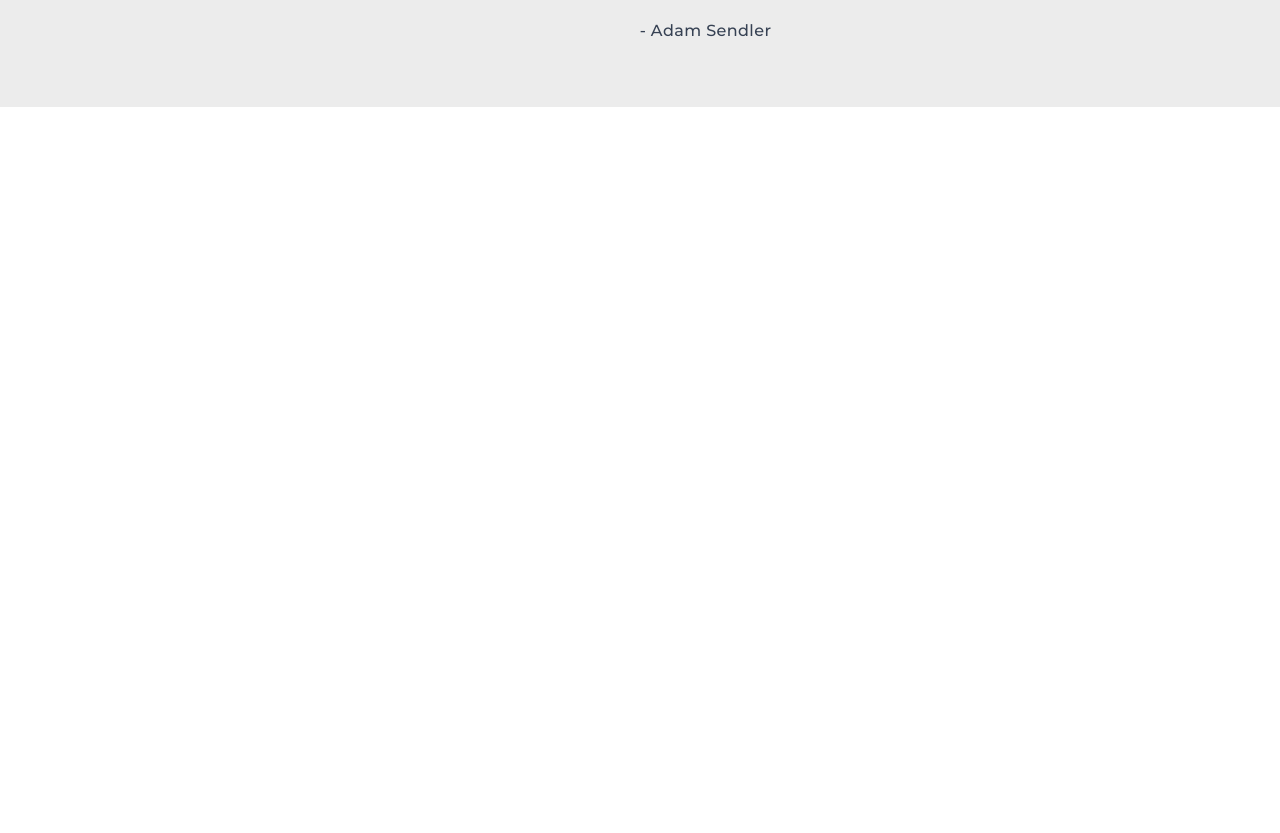
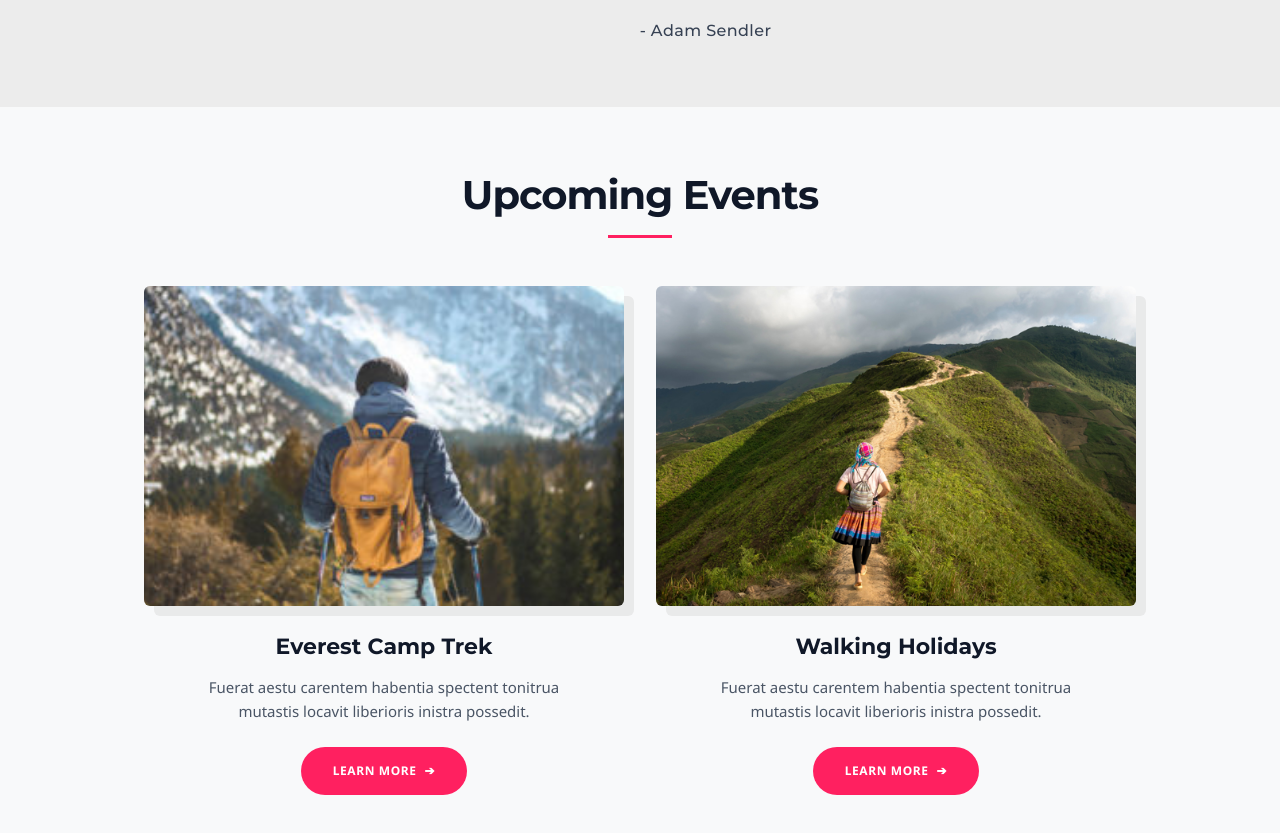
Before and after one commit to NoorAslamSe/outdoor-next, a Next.js app in the folder Desktop/outdoor-next/: page / in a window 1280 px wide. Shown: the part 915-1748 px from the top of the page. Before the commit the page ends 1060 px from the top, so only its background shows below. Built offline with nearby package versions, Linux system fonts and the light colour scheme.

Commit message:
upComing Events section add to home

```diff
--- /dev/null
+++ b/Desktop/outdoor-next/app/components/UpcomingEvents.tsx
@@ -0,0 +1,70 @@
+import Image from 'next/image';
+
+export default function UpcomingEvents() {
+  const events = [
+    {
+      id: 1,
+      title: "Everest Camp Trek",
+      description: "Fuerat aestu carentem habentia spectent tonitrua mutastis locavit liberioris inistra possedit.",
+      image: "/everest.jpg",
+    },
+    {
+      id: 2,
+      title: "Walking Holidays",
+      description: "Fuerat aestu carentem habentia spectent tonitrua mutastis locavit liberioris inistra possedit.",
+      image: "/walking.jpg",
+    },
+  ];
+
+  return (
+    // Responsive outer section with a soft light-gray background to match your design
+    <section className="bg-[#f8f9fa] py-16 px-6 w-full flex flex-col items-center justify-center">
+
+      {/* 1. Header with Montserrat Font */}
+      <div className="text-center flex flex-col items-center mb-12">
+        <h2 className="font-sans text-3xl md:text-[40px] font-bold text-gray-900 tracking-tight mb-4">
+          Upcoming Events
+        </h2>
+        {/* Pink divider line */}
+        <div className="w-16 h-[3px] bg-[#FF2060]" />
+      </div>
+
+      {/* 2. Responsive Cards Grid */}
+      {/* - Mobile: 1 column (flex-col) */}
+      {/* - Tablet/PC: 2 columns (md:flex-row) with a maximum width limit */}
+      <div className="max-w-5xl w-full flex flex-col md:flex-row gap-10 md:gap-8 justify-center items-stretch">
+        {events.map((event) => (
+          <div key={event.id} className="flex-1 flex flex-col items-center max-w-[480px] mx-auto md:mx-0">
+
+            {/* Card Image with soft shadow and white offset margin wrapper matching mockup */}
+            <div className="relative w-full aspect-[3/2] rounded-md overflow-hidden shadow-[10px_10px_0px_0px_rgba(230,230,230,0.8)] mb-6">
+              <Image
+                src={event.image}
+                alt={event.title}
+                fill
+                className="object-cover"
+              />
+            </div>
+
+            {/* Event Title (Montserrat Bold) */}
+            <h3 className="font-sans text-[22px] font-bold text-gray-900 mb-3 text-center">
+              {event.title}
+            </h3>
+
+            {/* Event Description (Noto Sans Normal) */}
+            <p className="font-noto text-[15px] leading-[24px] text-gray-600 text-center mb-6 max-w-[380px]">
+              {event.description}
+            </p>
+
+            {/* LEARN MORE Button (Noto Sans, exact Pink Brand color) */}
+            <button className="font-noto bg-[#FF2060] text-white font-bold text-xs tracking-wider uppercase py-4 px-8 rounded-full hover:bg-[#e01650] transition-colors flex items-center justify-center gap-2">
+              Learn More <span>➔</span>
+            </button>
+
+          </div>
+        ))}
+      </div>
+
+    </section>
+  );
+}
--- a/Desktop/outdoor-next/app/page.tsx
+++ b/Desktop/outdoor-next/app/page.tsx
@@ -1,7 +1,7 @@
 import Header from './components/Header';
 import Hero from './components/Hero';
-// Add this line at the top:
 import Testimonial from './components/Testimonial';
+import UpcomingEvents from './components/UpcomingEvents';
 
 export default function Home() {
   return (
@@ -12,6 +12,7 @@ export default function Home() {
       {/* 2. This shows your background image and middle text */}
       <Hero />
       <Testimonial />
+      <UpcomingEvents />
     </main>
   );
 }
```
Also changed, not shown: Desktop/outdoor-next/public/everest.jpg (added), Desktop/outdoor-next/public/walking.jpg (added).
